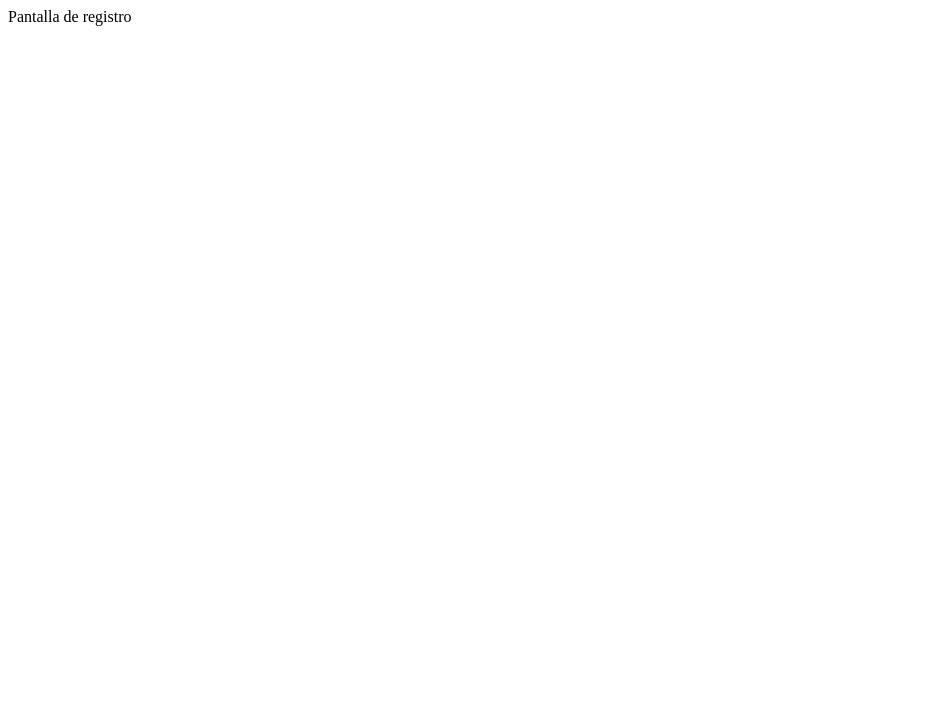
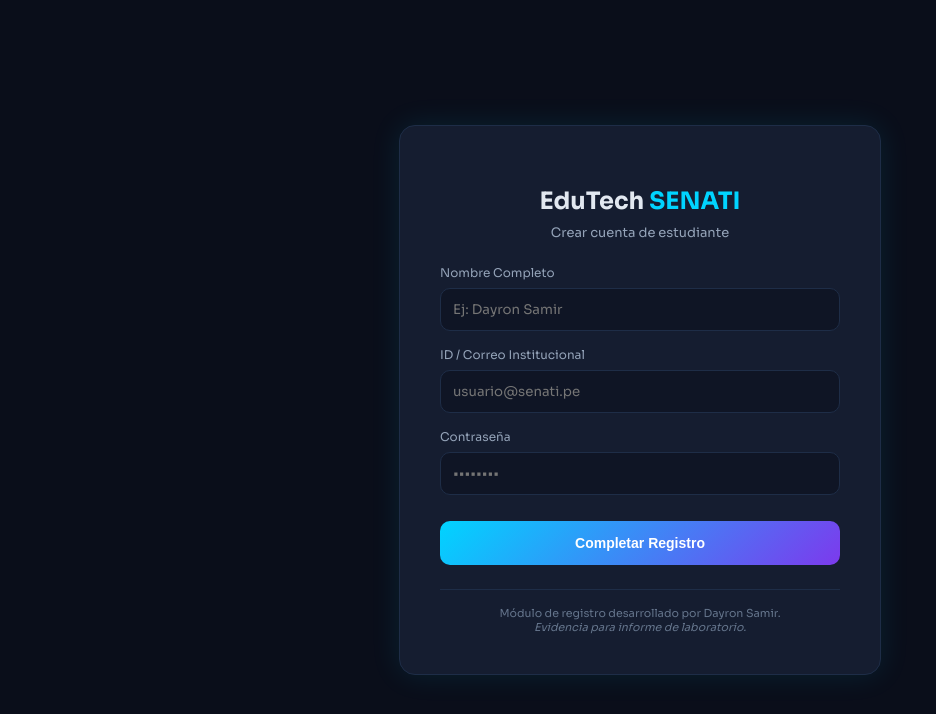
Before and after one commit to jeanpiercastrochim-prog/PROYECTO_GIT, a plain HTML site: page registro.html in a window 1280 px wide. Shown: the whole page, without its empty margins (0-936 px from the left). Drawn offline with Linux system fonts and the light colour scheme.

Commit message:
Actualizando estructura de index y diseño de registro

```diff
--- a/registro.html
+++ b/registro.html
@@ -1 +1,125 @@
-Pantalla de registro
+<!DOCTYPE html>
+<html lang="es">
+<head>
+<meta charset="UTF-8">
+<meta name="viewport" content="width=device-width, initial-scale=1.0">
+<title>Registro - EduTech SENATI</title>
+<link href="https://fonts.googleapis.com/css2?family=Sora:wght@300;400;500;600;700&display=swap" rel="stylesheet">
+<style>
+  body {
+    margin: 0;
+    padding: 0;
+    font-family: 'Sora', sans-serif;
+    background: #0a0e1a; /* Fondo oscuro del proyecto */
+    color: #e2e8f0;
+    display: flex;
+    justify-content: center;
+    align-items: center;
+    height: 100vh;
+  }
+  .register-container {
+    background: #151d30;
+    border: 1px solid #1e2d47;
+    border-radius: 16px;
+    padding: 40px;
+    width: 100%;
+    max-width: 400px;
+    box-shadow: 0 0 30px rgba(0,212,255,0.1);
+  }
+  .register-container h2 {
+    text-align: center;
+    margin-bottom: 8px;
+    font-weight: 700;
+  }
+  .register-container h2 span {
+    color: #00d4ff; /* Celeste SENATI */
+  }
+  .subtitle {
+    text-align: center;
+    color: #94a3b8;
+    font-size: 13px;
+    margin-bottom: 24px;
+  }
+  .input-group {
+    margin-bottom: 16px;
+  }
+  .input-group label {
+    display: block;
+    font-size: 12px;
+    margin-bottom: 8px;
+    color: #94a3b8;
+  }
+  .input-group input {
+    width: 100%;
+    padding: 12px;
+    background: #0f1525;
+    border: 1px solid #1e2d47;
+    border-radius: 10px;
+    color: #fff;
+    font-family: 'Sora', sans-serif;
+    box-sizing: border-box;
+    transition: all 0.3s;
+  }
+  .input-group input:focus {
+    outline: none;
+    border-color: #00d4ff;
+    box-shadow: 0 0 0 2px rgba(0,212,255,0.2);
+  }
+  .btn-submit {
+    width: 100%;
+    padding: 14px;
+    background: linear-gradient(135deg, #00d4ff, #7c3aed);
+    color: white;
+    border: none;
+    border-radius: 10px;
+    font-weight: 600;
+    font-size: 14px;
+    cursor: pointer;
+    margin-top: 10px;
+    transition: opacity 0.3s, transform 0.2s;
+  }
+  .btn-submit:hover {
+    opacity: 0.9;
+    transform: translateY(-2px);
+  }
+  .credit {
+    text-align: center;
+    margin-top: 24px;
+    font-size: 11px;
+    color: #64748b;
+    border-top: 1px solid #1e2d47;
+    padding-top: 16px;
+  }
+</style>
+</head>
+<body>
+
+<div class="register-container">
+  <h2>EduTech <span>SENATI</span></h2>
+  <div class="subtitle">Crear cuenta de estudiante</div>
+
+  <div class="input-group">
+    <label>Nombre Completo</label>
+    <input type="text" placeholder="Ej: Dayron Samir">
+  </div>
+
+  <div class="input-group">
+    <label>ID / Correo Institucional</label>
+    <input type="email" placeholder="usuario@senati.pe">
+  </div>
+
+  <div class="input-group">
+    <label>Contraseña</label>
+    <input type="password" placeholder="••••••••">
+  </div>
+
+  <button class="btn-submit">Completar Registro</button>
+
+  <div class="credit">
+    Módulo de registro desarrollado por Dayron Samir.<br>
+    <em>Evidencia para informe de laboratorio.</em>
+  </div>
+</div>
+
+</body>
+</html>
```
